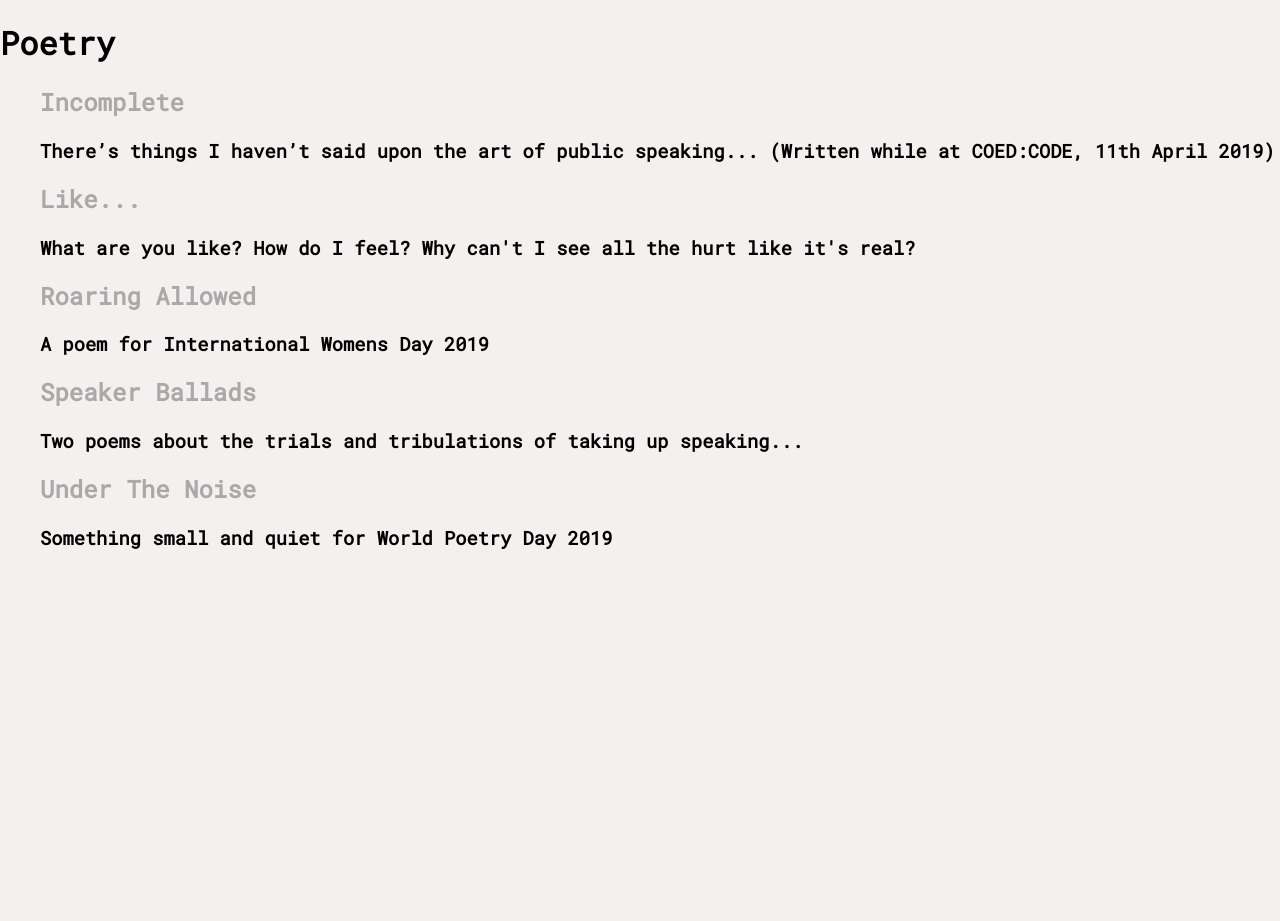
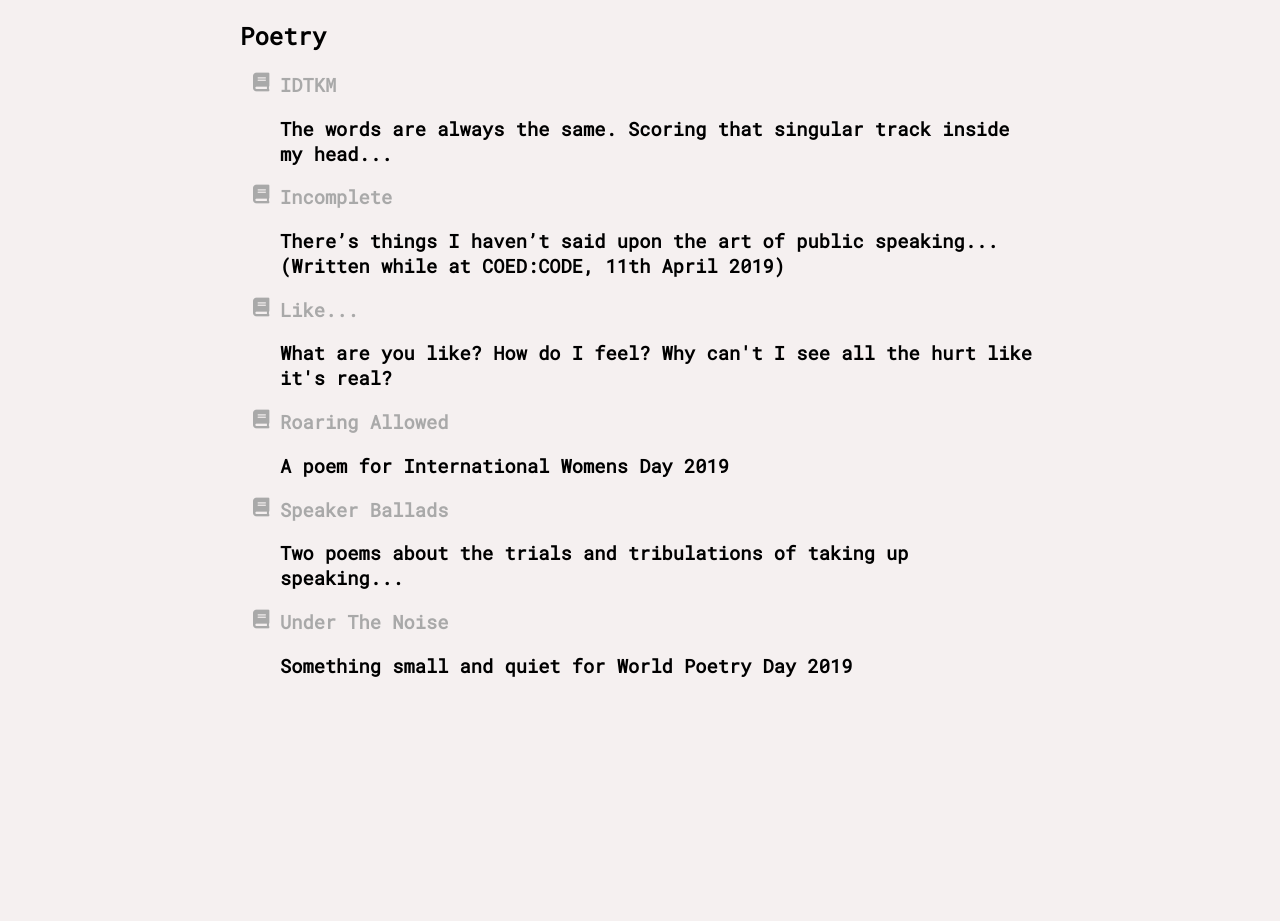
Before and after one commit to jdpearce/jopearcecouk, a Jekyll site: the page built from poetry.html, in a window 1280 px wide. Built offline with Jekyll 4.4.1, drawn with Linux system fonts in a browser that asks for light colours; nearby versions of some CDN libraries.

Commit message:
poem : idtkm (+ update to poem nav page)

```diff
--- a/_layouts/default.html
+++ b/_layouts/default.html
@@ -32,8 +32,15 @@
                 text-decoration: none;
             }
 
-            ul {
-                list-style-type: none;
+            section.container {
+                width: 80%;
+                margin: auto;
+            }
+
+            @media (min-width: 1000px) {
+                section.container {
+                    width: 800px;
+                }
             }
         </style>
     </head>
--- /dev/null
+++ b/_poetry/idtkm.md
@@ -0,0 +1,37 @@
+---
+title: IDTKM
+description: The words are always the same. Scoring that singular track inside my head...
+---
+
+# I.D.T.K.M.
+
+-   IDTKM...
+
+-   I don’t want them to know
+    What I’m doing or how
+    I want to scream out loud but then
+    I fear I’ll be saved even when
+    I don’t think I want to be
+    Even though I don’t want me
+
+-   IDTKM...
+
+-   The words are always the same
+    Scoring that singular track inside my head
+    It’s a fatalist phrase that should never be said
+    And it hurts that I can’t shake myself free
+    From just a few words
+    It should be so easy
+    But something about the rhythm,
+    Those sounds
+    The intent
+    It just cycles round and around
+    Cutting deep and spitting blood
+    While I’m restrained by ought and should.
+
+-   IDTKM...
+
+-   Saying them is something that
+    I hope I never have to do
+    Because if I say those words aloud
+    I know that “I’ve Decided To...”
--- a/poetry.html
+++ b/poetry.html
@@ -4,15 +4,17 @@ title: Poetry
 permalink: /poetry/index.html
 ---
 
+<section class="container">
     <h1>Poetry</h1>
 
-<ul>
+    <ul class="fa-ul">
         {% for poem in site.poetry %}
         <li>
             <a href="{{ poem.url }}"
-            ><h2>{{ poem.title }}</h2></a
+                ><h3><i class="fa-li fa fa-book"></i>{{ poem.title }}</h3></a
             >
             <h3>{{ poem.description }}</h3>
         </li>
         {% endfor %}
     </ul>
+</section>
```
Lines whose indentation alone changed are shown as unchanged.
